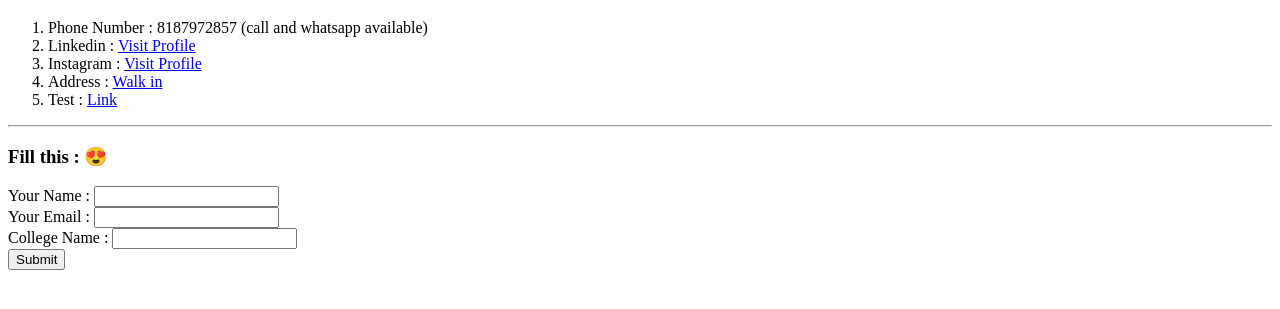
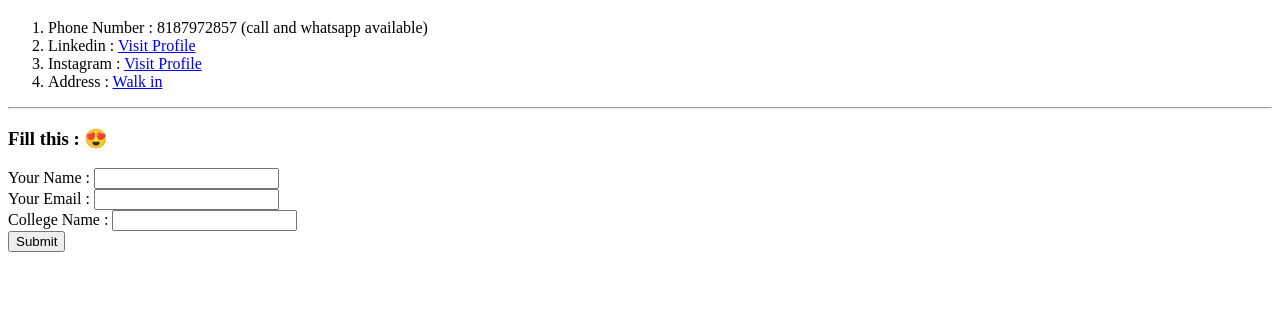
Before and after one commit to deependrasingh1037/CV, a plain HTML site: page contacts.html in a window 1280 px wide. Shown: the part 61-370 px from the top of the page. Drawn offline with Linux system fonts and the light colour scheme.

Commit message:
Update contacts.html

```diff
--- a/contacts.html
+++ b/contacts.html
@@ -14,7 +14,7 @@
             <li>Linkedin : <a href="https://www.linkedin.com/in/deependra-singh-41943715a/" target="_blank">Visit Profile</a></li>
             <li>Instagram : <a href="https://www.instagram.com/deependrasingh1037/" target="_blank">Visit Profile</a></li>
             <li>Address : <a href="https://goo.gl/maps/Eg3BNQU3tTdwuBFh7" target="_blank">Walk in</a></li>
-            <li>Test : <a href="inputs.html" target="_blank">Link</a> </li>
+<!--             <li>Test : <a href="inputs.html" target="_blank">Link</a> </li> -->
         </ol>
     </p>
     <hr>
```
